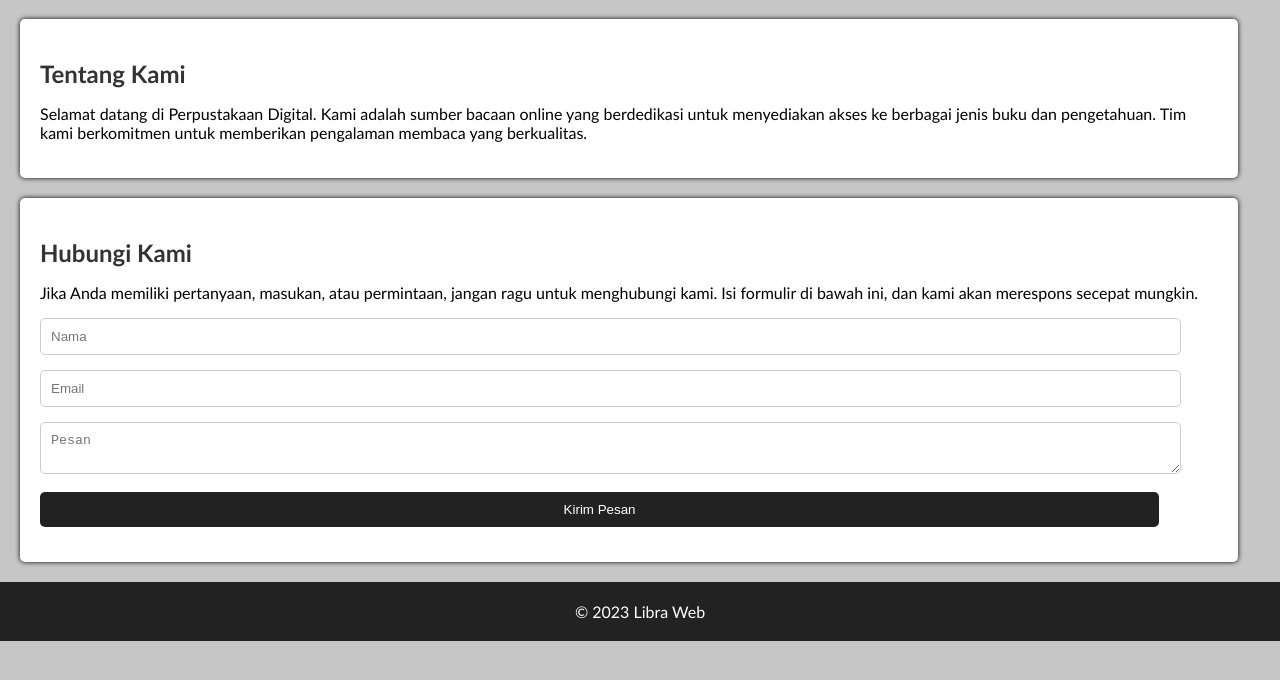
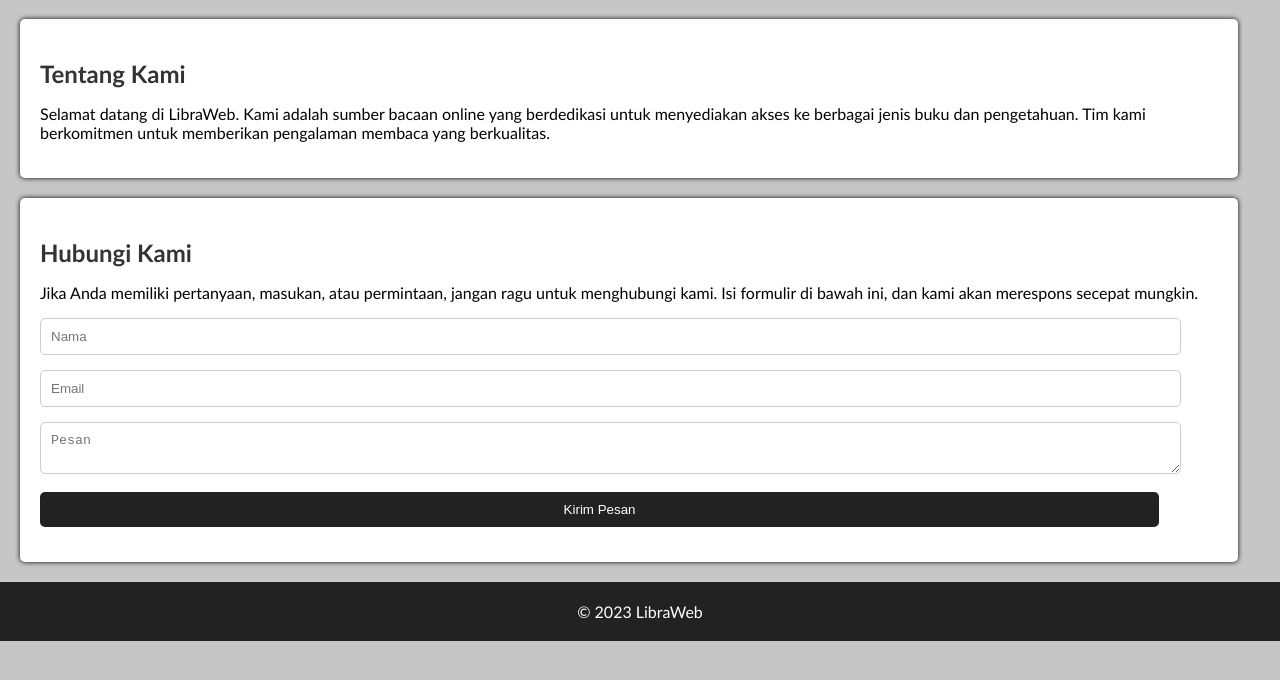
Before and after one commit to 22091397033AryanggaPutraSatrya/libraweb, a plain HTML site: page about.html in a window 1280 px wide. Shown: the part 102-782 px from the top of the page. Drawn offline with Linux system fonts and the light colour scheme.

Commit message:
Update about.html

```diff
--- a/about.html
+++ b/about.html
@@ -19,7 +19,7 @@
     <div class="main-content">
         <div class="about-content">
             <h2>Tentang Kami</h2>
-            <p>Selamat datang di Perpustakaan Digital. Kami adalah sumber bacaan online yang berdedikasi untuk menyediakan akses ke berbagai jenis buku dan pengetahuan. Tim kami berkomitmen untuk memberikan pengalaman membaca yang berkualitas.</p>
+            <p>Selamat datang di LibraWeb. Kami adalah sumber bacaan online yang berdedikasi untuk menyediakan akses ke berbagai jenis buku dan pengetahuan. Tim kami berkomitmen untuk memberikan pengalaman membaca yang berkualitas.</p>
         </div>
 
         <div class="contact-content">
@@ -36,7 +36,7 @@
     </div>
 
     <footer>
-        &copy; 2023 Libra Web
+        &copy; 2023 LibraWeb
     </footer>
 </body>
 </html>
```
